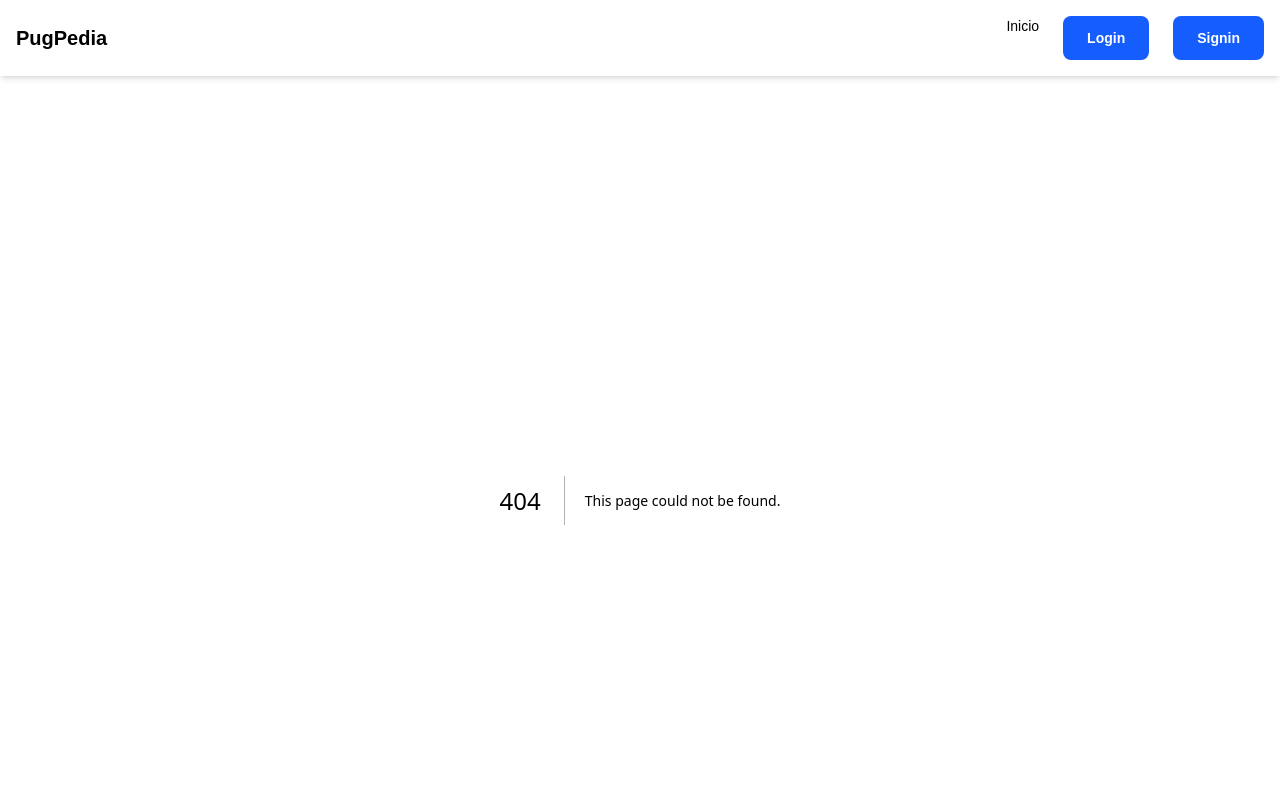
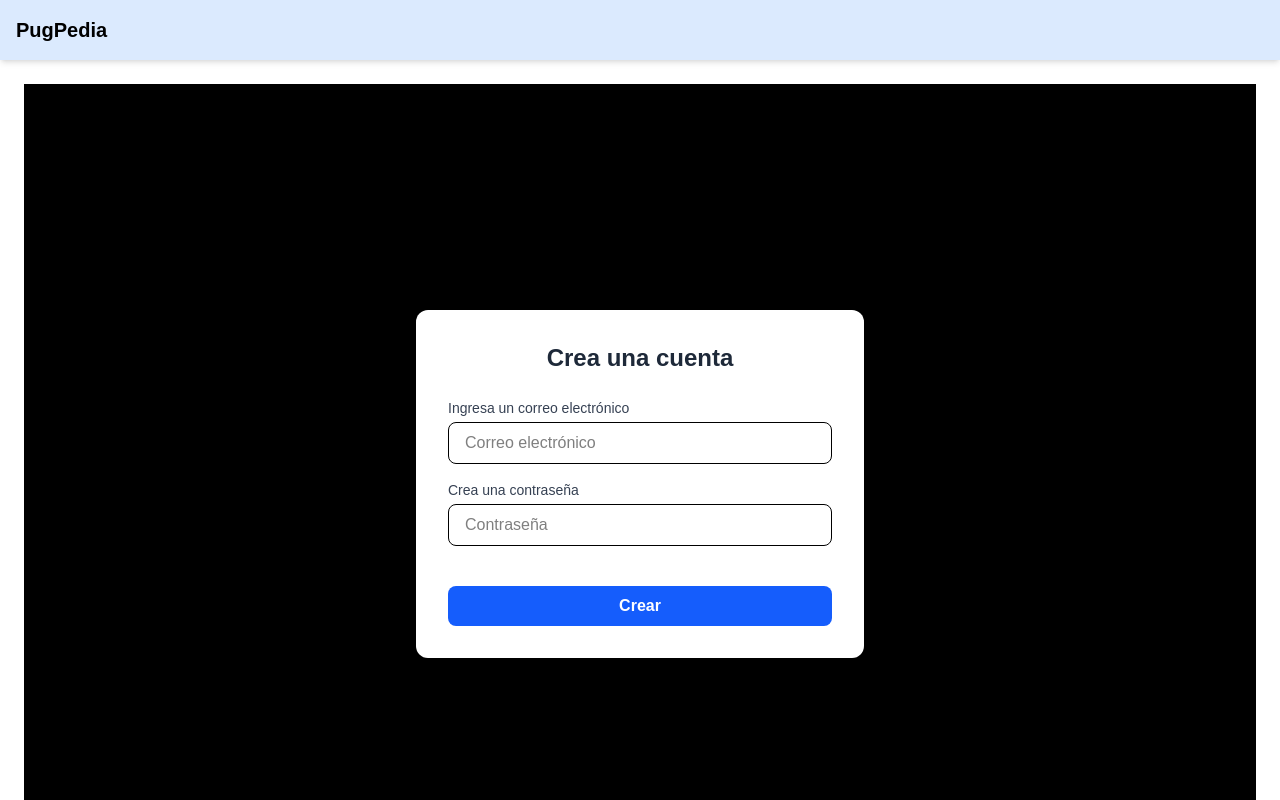
Before and after one commit to DiegoArreola2003/Security, a Next.js app: page /signin in a window 1280 px wide. Before the commit this address had no page. Shown: the top 800 px of the page. Built offline with nearby package versions, Linux system fonts and the light colour scheme.

Commit message:
Login y Signin

```diff
--- a/src/app/layout.tsx
+++ b/src/app/layout.tsx
@@ -27,17 +27,8 @@ export default function RootLayout({
       <body
         className={`${geistSans.variable} ${geistMono.variable} antialiased bg-gray-50 text-gray-900`}
       >
-        <header className="w-full bg-white shadow-md p-4 flex justify-between items-center">
+        <header className="w-full bg-blue-100 shadow-md p-4 flex justify-between items-center">
           <h1 className="text-xl text-black font-bold">PugPedia</h1>
-          <nav className="flex gap-6 text-sm font-medium">
-            <a href="/" className="hover:text-blue-600">Inicio</a>
-            <a href="/login.tsx" className="px-6 py-3 rounded-lg bg-blue-600 text-white font-semibold hover:bg-blue-700 transition">
-              Login
-            </a>
-            <a href="/login.tsx" className="px-6 py-3 rounded-lg bg-blue-600 text-white font-semibold hover:bg-blue-700 transition">
-              Signin
-            </a>
-          </nav>
         </header>
 
         <main className="flex-grow p-6">{children}</main>
--- a/src/app/login.tsx
+++ /dev/null
@@ -1,31 +0,0 @@
-export default function Home() {
-    return (
-      <section className="flex flex-col items-center justify-center text-center px-6 py-12">
-        <h2 className="text-4xl font-extrabold">
-          PugPedia
-        </h2>
-
-        <p className="mt-6 text-lg text-white ">
-          Esta es la página inicial orientada a la venta de productos
-          para perros pug
-        </p>
-
-        <div className="mt-8 flex gap-4 flex-col sm:flex-row">
-          <a
-            href="#"
-            className="px-6 py-3 rounded-lg bg-blue-600 text-white font-semibold hover:bg-blue-700 transition"
-          >
-            Empezar
-          </a>
-          <a
-            href="https://nextjs.org/docs"
-            target="_blank"
-            rel="noopener noreferrer"
-            className="px-6 py-3 rounded-lg border border-gray-300 text-gray-700 hover:bg-gray-100 transition"
-          >
-            Documentación
-          </a>
-        </div>
-      </section>
-    );
-  }
--- /dev/null
+++ b/src/app/login/page.tsx
@@ -0,0 +1,40 @@
+export default function LoginPage() {
+  return (
+    <section className="flex min-h-screen bg-black items-center justify-center px-6">
+      <div className="w-full max-w-md bg-white p-8 rounded-xl shadow-lg">
+        <h1 className="text-2xl font-bold text-center mb-6 text-gray-800">Iniciar sesión</h1>
+
+        <form className="space-y-4 text-black">
+          <div>
+            <label className="block text-sm font-medium text-gray-700">Correo electrónico</label>
+            <input
+              type="email"
+              placeholder="Correo electrónico"
+              className="mt-1 w-full px-4 py-2 border rounded-lg focus:outline-none focus:ring-2 focus:ring-blue-500"
+            />
+          </div>
+
+          <div>
+            <label className="block text-sm font-medium text-gray-700">Contraseña</label>
+            <input
+              type="password"
+              placeholder="Contraseña"
+              className="mt-1 w-full px-4 py-2 border rounded-lg focus:outline-none focus:ring-2 focus:ring-blue-500"
+            />
+          </div>
+
+          <button
+            type="submit"
+            className="w-full mt-6 py-2 px-4 bg-blue-600 text-white rounded-lg font-semibold hover:bg-blue-700 transition"
+          >
+            Entrar
+          </button>
+        </form>
+
+        <p className="mt-6 text-center text-sm text-gray-500">
+          ¿No tienes cuenta? <a href="/signin" className="text-blue-600 hover:underline">Regístrate</a>
+        </p>
+      </div>
+    </section>
+  );
+}
--- a/src/app/page.tsx
+++ b/src/app/page.tsx
@@ -10,14 +10,6 @@ export default function Home() {
             Bienvenido a la tienda oficial orientada a la venta de productos
             especiales para perros pug. ¡Todo lo que tu pug necesita en un solo lugar!
           </p>
-          <div className="flex gap-4 justify-center md:justify-center">
-            <a
-              href="#productos"
-              className="px-6 py-3 rounded-lg bg-white text-blue-600 font-semibold hover:bg-gray-200 transition"
-            >
-              Ver productos
-            </a>
-          </div>
         </div>
 
         <div className="flex-1 flex justify-center mt-10 md:mt-0">
@@ -56,15 +48,15 @@ export default function Home() {
             <div className="flex flex-col sm:flex-row gap-4 mt-2">
               <a
                 href="/login"
-                className="px-8 py-3 rounded-lg bg-blue-600 text-white font-semibold hover:bg-blue-800 transition duration-300"
+                className="px-12 py-7 md:text-2xl me-6 rounded-lg bg-blue-600 text-white font-semibold hover:bg-blue-800 transition duration-300"
               >
                 Login
               </a>
               <a
-                href="/signup"
-                className="px-8 py-3 rounded-lg bg-blue-600 text-white font-semibold hover:bg-blue-800 transition duration-300"
+                href="/signin"
+                className="px-12 py-7 md:text-2xl ms-6 rounded-lg bg-blue-600 text-white font-semibold hover:bg-blue-800 transition duration-300"
               >
-                Sign Up
+                Signin
               </a>
             </div>
           </div>
--- /dev/null
+++ b/src/app/signin/page.tsx
@@ -0,0 +1,37 @@
+export default function SigninPage() {
+  return (
+    <section className="flex min-h-screen bg-black items-center justify-center px-6">
+      <div className="w-full max-w-md bg-white p-8 rounded-xl shadow-lg">
+        <h1 className="text-2xl font-bold text-center mb-6 text-gray-800">Crea una cuenta</h1>
+
+        <form className="space-y-4 text-black">
+          <div>
+            <label className="block text-sm font-medium text-gray-700">Ingresa un correo electrónico</label>
+            <input
+              type="email"
+              placeholder="Correo electrónico"
+              className="mt-1 w-full px-4 py-2 border rounded-lg focus:outline-none focus:ring-2 focus:ring-blue-500"
+            />
+          </div>
+
+          <div>
+            <label className="block text-sm font-medium text-gray-700">Crea una contraseña</label>
+            <input
+              type="password"
+              placeholder="Contraseña"
+              className="mt-1 w-full px-4 py-2 border rounded-lg focus:outline-none focus:ring-2 focus:ring-blue-500"
+            />
+          </div>
+
+          <button
+            type="submit"
+            className="w-full mt-6 py-2 px-4 bg-blue-600 text-white rounded-lg font-semibold hover:bg-blue-700 transition"
+          >
+            Crear
+          </button>
+        </form>
+      </div>
+    </section>
+  );
+
+}
```
Also changed, not shown: src/app/user/admin/page.tsx (added), src/app/user/cliente/page.tsx (added).
